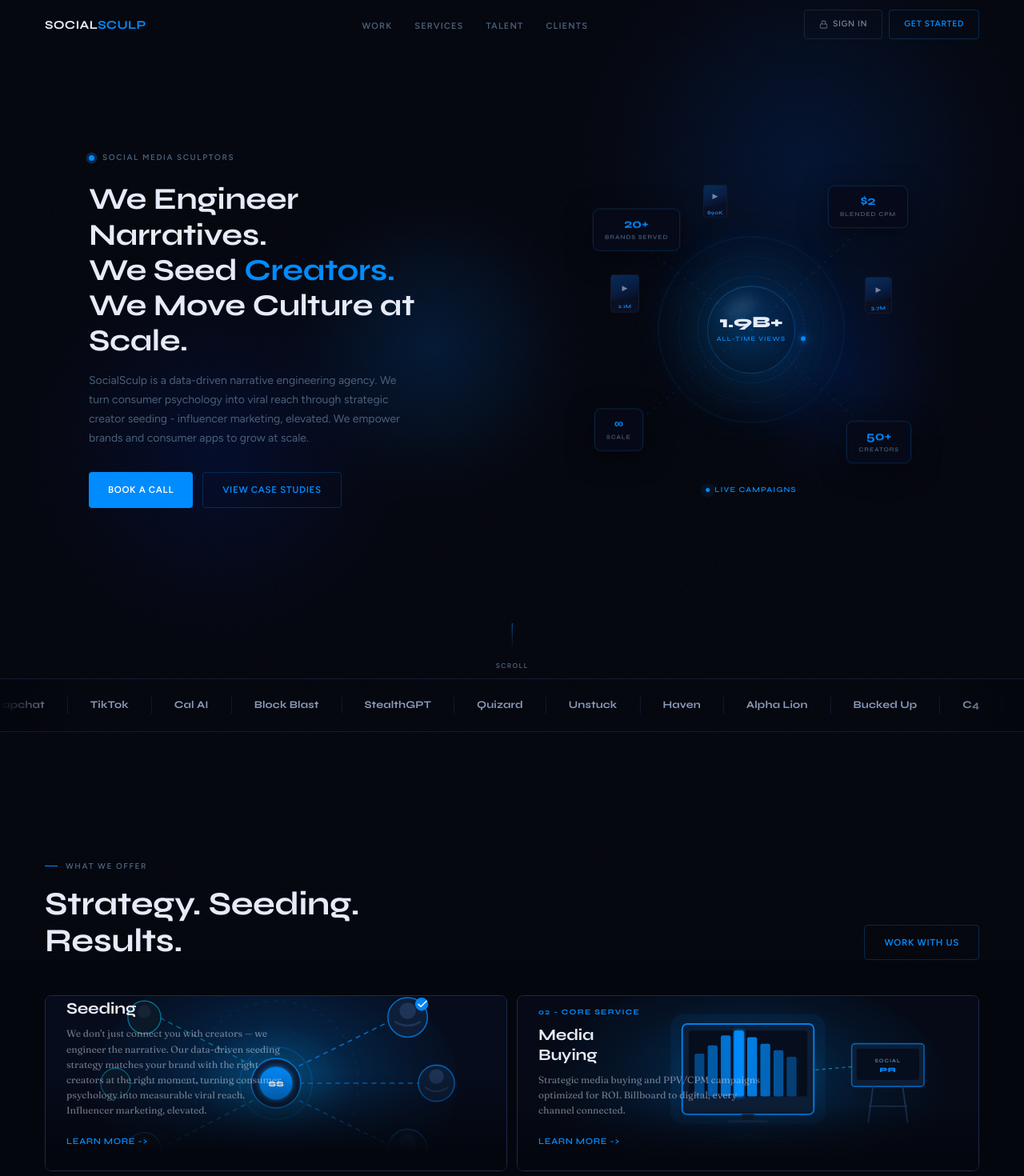
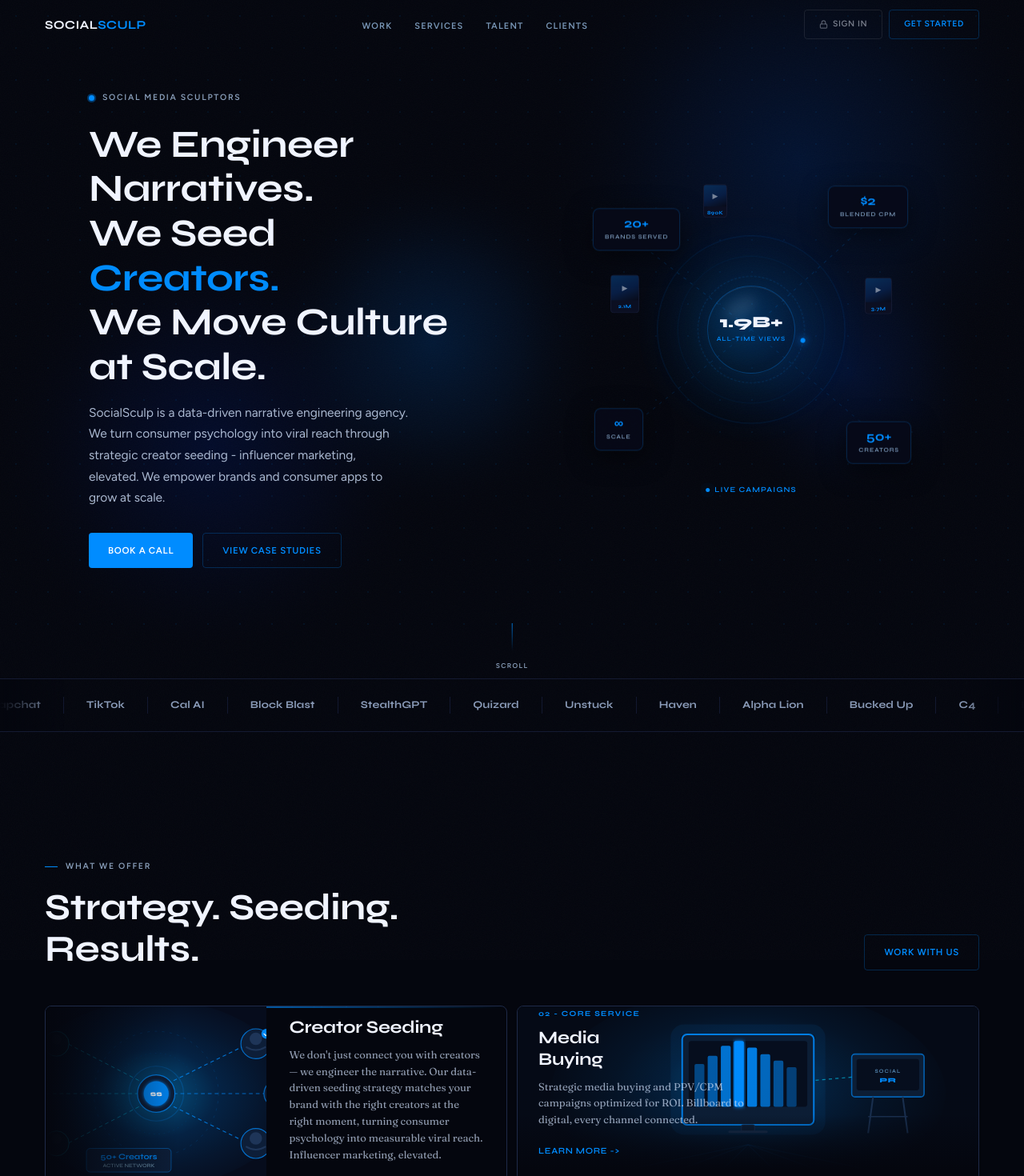
Before and after one commit to callum-png/socialsculp-dashboard, a Next.js app: page / in a window 1280 px wide. Shown: the top 1470 px of the page at 80% size. Built offline with nearby package versions, Linux system fonts and the light colour scheme; no server answers.

Commit message:
Service card split layout, typography improvements, hide canvas on touch devices

```diff
--- a/app/components/CanvasBackground.tsx
+++ b/app/components/CanvasBackground.tsx
@@ -4,12 +4,15 @@ import { renderCanvas } from "@/components/ui/canvas";
 
 export function CanvasBackground() {
   useEffect(() => {
-    renderCanvas();
+    // Only initialize on cursor-based (non-touch) devices
+    if (window.matchMedia("(hover: hover) and (pointer: fine)").matches) {
+      renderCanvas();
+    }
   }, []);
 
   return (
     <canvas
-      className="pointer-events-none absolute inset-0 mx-auto"
+      className="pointer-events-none absolute inset-0 mx-auto canvas-desktop-only"
       id="canvas"
     />
   );
--- a/app/landing.css
+++ b/app/landing.css
@@ -10,8 +10,8 @@
           --clr-card:       #0B0F22;
           --clr-border:     #141A32;
           --clr-border-hi:  #1E2A48;
-          --clr-text:       #E6EBF8;
-          --clr-muted:      #4A607A;
+          --clr-text:       #F0F4FF;
+          --clr-muted:      #7A98B8;
           --clr-dim:        #1A2440;
           --clr-accent:     #008CFF;
           --clr-a08:        rgba(0,140,255,0.08);
@@ -107,10 +107,10 @@
         .t-label {
           font-family: var(--font-body);
           font-weight: 600;
-          font-size: 10px;
+          font-size: 10.5px;
           letter-spacing: 0.16em;
           text-transform: uppercase;
-          color: var(--clr-muted);
+          color: rgba(160,185,215,0.85);
         }
 
         .eyebrow {
@@ -236,7 +236,7 @@
         .hero-headline {
           font-family: var(--font-display);
           font-weight: 700;
-          font-size: clamp(26px, 3vw, 38px);
+          font-size: clamp(32px, 3.8vw, 48px);
           line-height: 1.16;
           letter-spacing: -0.01em;
           color: var(--clr-text);
@@ -247,8 +247,8 @@
         .hero-sub {
           font-family: var(--font-body);
           font-weight: 400;
-          font-size: 14px;
-          color: var(--clr-muted);
+          font-size: 15.5px;
+          color: rgba(200,215,240,0.85);
           max-width: 400px;
           line-height: 1.72;
           margin-bottom: 30px;
@@ -500,7 +500,7 @@
         .section-title {
           font-family: var(--font-display);
           font-weight: 700;
-          font-size: clamp(28px, 3.2vw, 42px);
+          font-size: clamp(32px, 3.6vw, 50px);
           letter-spacing: -0.01em;
           line-height: 1.14;
           color: var(--clr-text);
@@ -534,9 +534,16 @@
         .svc-fade { position: absolute; inset: 0; background: linear-gradient(to top, var(--clr-bg) 10%, rgba(4,6,14,0.05) 55%, transparent 100%); }
         .svc-body { position: relative; z-index: 1; }
         .svc-num { font-size: 9.5px; font-weight: 700; letter-spacing: 0.14em; text-transform: uppercase; color: var(--clr-accent); margin-bottom: 8px; }
-        .svc-name { font-family: var(--font-display); font-weight: 700; font-size: 20px; letter-spacing: -0.01em; color: var(--clr-text); line-height: 1.25; margin-bottom: 7px; padding-bottom: 2px; }
-        .svc-desc { font-size: 12px; color: rgba(230,235,248,0.48); line-height: 1.6; margin-bottom: 14px; max-width: 280px; }
+        .svc-name { font-family: var(--font-display); font-weight: 700; font-size: 22px; letter-spacing: -0.01em; color: var(--clr-text); line-height: 1.25; margin-bottom: 7px; padding-bottom: 2px; }
+        .svc-desc { font-size: 13px; color: rgba(200,215,240,0.72); line-height: 1.6; margin-bottom: 14px; max-width: 280px; }
         .svc-arr { display: inline-flex; align-items: center; gap: 5px; font-size: 11px; font-weight: 600; letter-spacing: 0.06em; text-transform: uppercase; color: var(--clr-accent); transition: transform 0.2s; }
+
+        /* Split layout: text left, art right */
+        .svc-big--split { flex-direction: row; align-items: stretch; padding: 0; justify-content: flex-start; }
+        .svc-big--split .svc-body { padding: 26px 28px; display: flex; flex-direction: column; justify-content: center; flex: 0 0 52%; position: relative; z-index: 1; }
+        .svc-big--split .svc-art { position: relative; flex: 0 0 48%; inset: auto; overflow: hidden; }
+        .svc-big--split .svc-art svg { width: 100%; height: 100%; }
+        .svc-big--split .svc-fade { background: linear-gradient(to right, var(--clr-bg) 0%, transparent 60%); }
 
         /* Two secondary small cards */
         .svc-sm-grid { display: grid; grid-template-columns: 1fr 1fr; gap: 12px; }
@@ -848,6 +855,11 @@
           .footer-nav { display: grid; grid-template-columns: 1fr 1fr; gap: 10px 20px; justify-items: center; }
           .footer-nav a { font-size: 10px; letter-spacing: 0.07em; white-space: nowrap; }
         }
+        /* Hide canvas on touch/mobile devices */
+        @media (hover: none), (pointer: coarse) {
+          .canvas-desktop-only { display: none; }
+        }
+
         @media (max-width: 768px) {
           :root { --section-x: 20px; --section-y: 64px; }
           #nav { padding: 0 20px; }
--- a/app/page.tsx
+++ b/app/page.tsx
@@ -200,8 +200,8 @@ export default async function Home() {
           </div>
 
           <div className="svc-big-grid reveal d1">
-            {/* Influencer Marketing (primary) — Creator Network Visualization */}
-            <div className="svc-big">
+            {/* Creator Seeding (primary) — Creator Network Visualization */}
+            <div className="svc-big svc-big--split">
               <div className="svc-art">
                 <svg viewBox="0 0 560 280" fill="none" preserveAspectRatio="xMidYMid slice" xmlns="http://www.w3.org/2000/svg">
                   <defs>
@@ -284,7 +284,7 @@ export default async function Home() {
               </div>
               <div className="svc-body">
                 <div className="svc-num">01 - Core Service</div>
-                <div className="svc-name">Creator<br />Seeding</div>
+                <div className="svc-name">Creator Seeding</div>
                 <p className="svc-desc">We don&apos;t just connect you with creators — we engineer the narrative. Our data-driven seeding strategy matches your brand with the right creators at the right moment, turning consumer psychology into measurable viral reach. Influencer marketing, elevated.</p>
                 <a href="https://calendar.app.google/4wcPnasps28aBHTJ9" target="_blank" rel="noopener noreferrer" className="svc-arr">Learn More -&gt;</a>
               </div>
```
